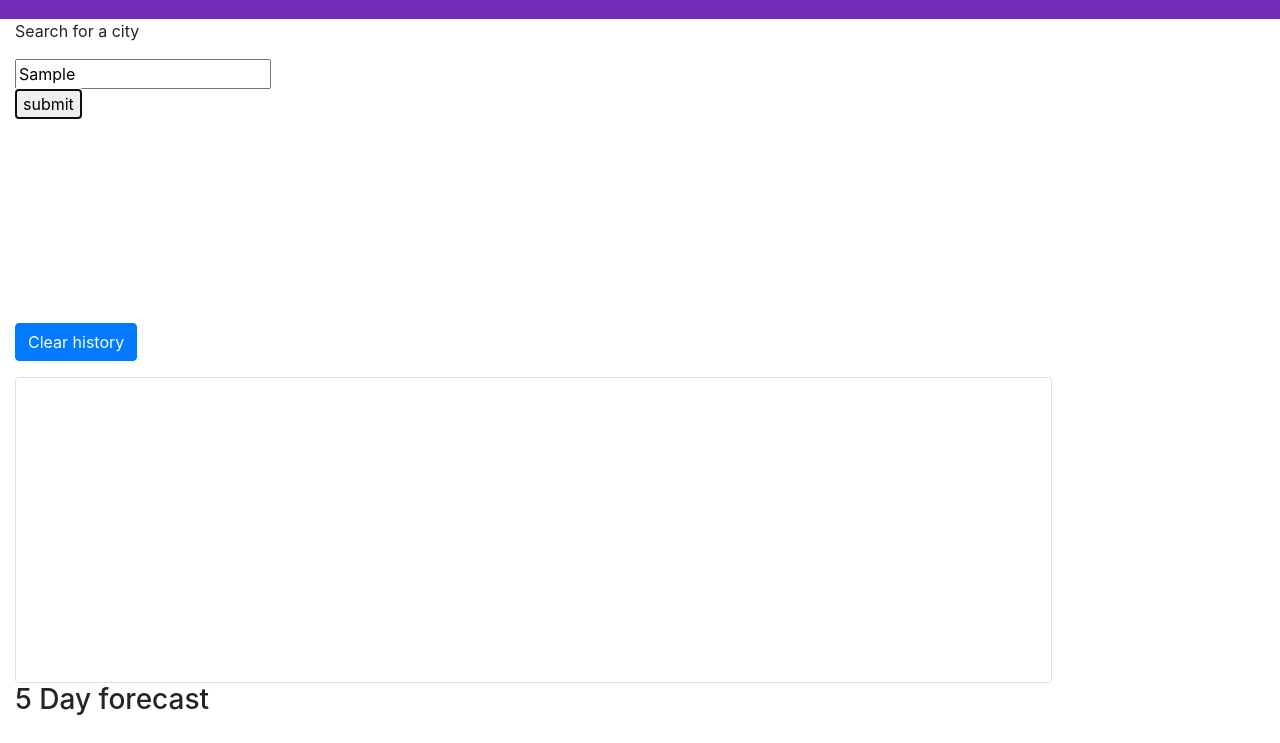
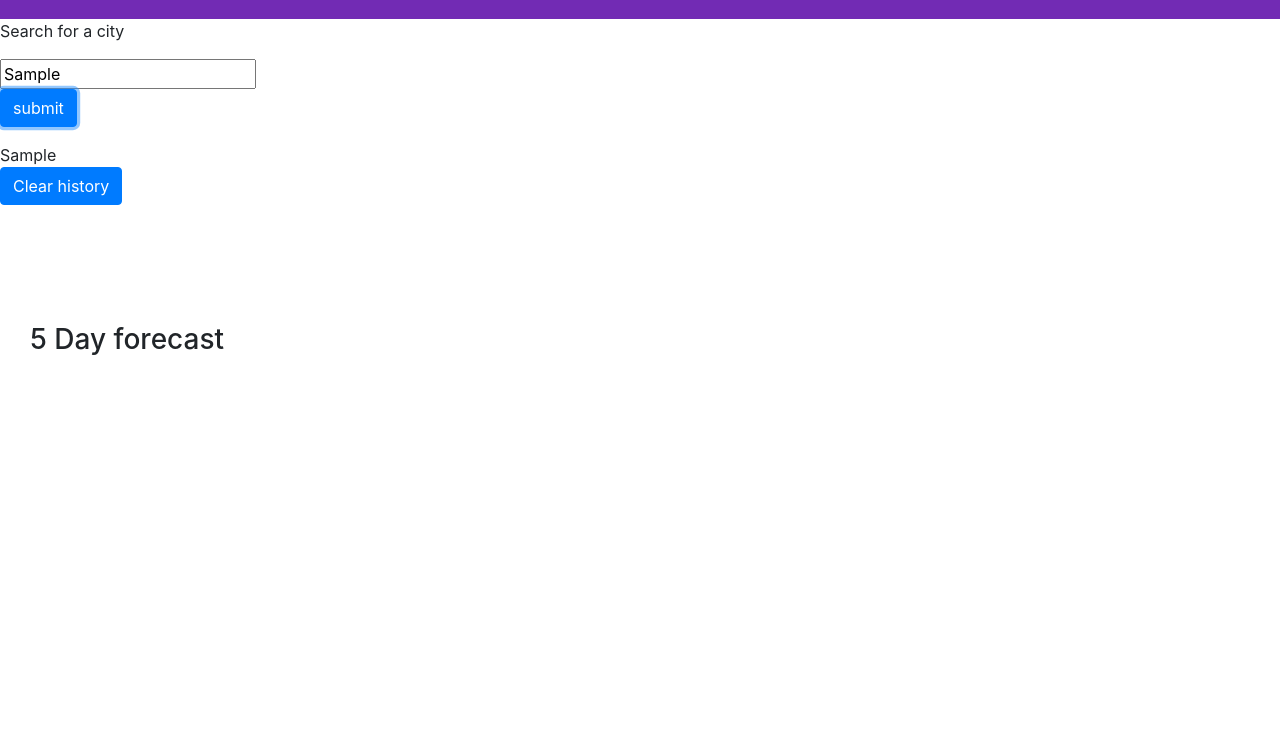
Before and after one commit to Camilaf99/weather-dashboard, a plain HTML site: page index.html in a window 1280 px wide. Both pictures are taken after typing "Sample" into the empty fields and a click on the button "submit". Shown: the part 57-800 px from the top of the page. Drawn offline with nearby package versions, Linux system fonts and the light colour scheme; no server answers.

Commit message:
added final js with local storage

```diff
--- a/index.html
+++ b/index.html
@@ -17,14 +17,22 @@
     <div class="container-fluid">
       <div class="row">
         <div class="col-2">
-          <div id="search-feature">
-            <p>Search for a city</p>
-            <input id="cityName" type="text" name="city"></input>
-            <br/>
-            <button id="executeSearch">submit</button>
-
+          <div class="row">
+            <div id="search-feature">
+              <p>Search for a city</p>
+              <input id="cityName" type="text" name="city"></input>
+              <br/>
+              <button class="btn btn-primary mb-3" type="button" id="executeSearch">submit</button>
             </div>
-        </div>
+          </div>
+          <div class="row">
+            <div id="searchHistory">
+            </div>
+          </div>
+          <div class="row">
+            <button class="btn btn-primary mb-3" type="button" id="clear-history-btn">Clear history</button>
+          </div>
+      </div>
         <div class="col-9">
           <div id="todays-weather" class="card-body">
             <h3 id="city-name" class="city-name align-middle"></h3>
@@ -34,29 +42,8 @@
             <p id="wind-speed"></p>
             <p id="UV-index"></p>
         </div>
-        </div>
-      </div>
-      <button class="btn btn-primary mb-3" type="button" id="clear-history-btn">Clear history</button>
-        <form id="history-btn"></form>
       </div>
     </div>
-
-    <div class="col-lg-10">
-      <! ---
-      <div class="row">
-          <div class="col-lg- card" id="todays-weather">
-              <div class="card-body">
-                  <h3 id="city-name" class="city-name align-middle"></h3>
-                  <img id="current-picture" alt="">
-                  <p id="temperature"></p>
-                  <p id="humidity"></p>
-                  <p id="wind-speed"></p>
-                  <p id="UV-index"></p>
-              </div>
-          </div>
-      </div>
-
-
       <div class="row-5day" id="day-head">
           <div class="col-10">
             <h3>5 Day forecast</h3>
@@ -72,7 +59,6 @@
       </div>
     </div>
 
-
     <script src="https://code.jquery.com/jquery-3.4.1.min.js"></script>
     <script src="https://cdnjs.cloudflare.com/ajax/libs/moment.js/2.24.0/moment.min.js"></script>
     <script src="./script.js"></script>
--- a/script.js
+++ b/script.js
@@ -104,7 +104,41 @@ function getWeather(cityName) {
     currentWeather(cityName);
 }
 
+function readFromLocalStorage() {
+    var currentState = window.localStorage.getItem("cityHistory"); // { cities: ["", ""] }
+    if(!currentState) {
+        currentState = [];
+    } else {
+        currentState = JSON.parse(currentState).cities;
+    }
+    return currentState;
+}
+
+function addCityToLocalStorage(cityName) {
+    var currentState = readFromLocalStorage();
+    currentState.unshift(cityName);
+    window.localStorage.setItem("cityHistory", JSON.stringify({ cities: currentState }));
+}
+
+function refreshSearchHistory() {
+    let cityHistory = readFromLocalStorage();
+    $("#searchHistory")[0].innerHTML = "";
+    for(var i = 0; i < cityHistory.length; i++) {
+        let cityName = cityHistory[i];
+        $("#searchHistory")[0].innerHTML += "<div class=\"button\" onClick=\"getWeather('" + cityName + "');\">" + cityName + "</div>";
+    }
+}
+
 $("#executeSearch").click(function() {
     let cityName = $("#cityName")[0].value;
     getWeather(cityName);
+    addCityToLocalStorage(cityName);
+    refreshSearchHistory();
 });
+
+$("#clear-history-btn").click(function() {
+    window.localStorage.setItem("cityHistory", JSON.stringify({ cities: [] }));
+    refreshSearchHistory();
+});
+
+refreshSearchHistory();
```
